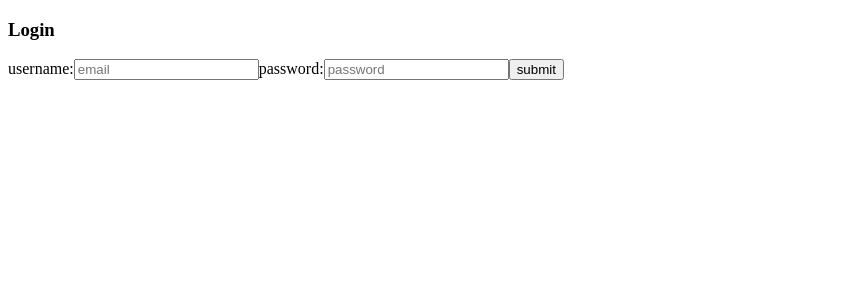
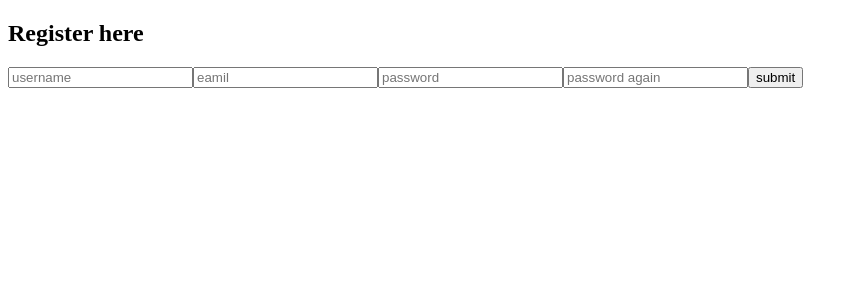
Before and after one commit to vicky262600/redux-FE, a React (Create React App) app: page / in a window 1280 px wide. Shown: the top 300 px of the page, without its empty margins (0-858 px from the left). Built offline with nearby package versions, Linux system fonts and the light colour scheme.

Commit message:
register & login done

```diff
--- a/src/App.js
+++ b/src/App.js
@@ -1,8 +1,10 @@
 import Login from "./pages/Login/login";
+import Register from "./pages/Register/register";
 
 function App() {
   return (
-    <Login/>
+    // <Login/>
+    <Register/>
   );
 }
 
--- a/src/pages/Login/login.js
+++ b/src/pages/Login/login.jsx
@@ -12,7 +12,7 @@ const login = () => {
       <input type='text' id='username' placeholder='email' required/>
       <label for="password">password:</label>
       <input id='password' type='password' placeholder='password' required/>
-      <button> submit </button>
+      <button type='submit'> submit </button>
       </form>
     </div>
   )
--- /dev/null
+++ b/src/pages/Register/register.jsx
@@ -0,0 +1,18 @@
+import React from 'react'
+
+const register = () => {
+  return (
+    <div>
+      <form>
+        <h2>Register here</h2>
+        <input id='username' placeholder='username' type='text' required/>
+        <input id='email' placeholder='eamil' type='email' required/>
+        <input id='password' placeholder='password' type='password' minLength='8'/>
+        <input id='password' placeholder='password again' type='password'/>
+        <button type='submit'>submit</button>
+      </form>
+    </div>
+  )
+}
+
+export default register
```
Also changed, not shown: src/pages/Home/home.jsx (added, +11 -0 lines), 1 other file (tests, documents, lock files or other folders).
